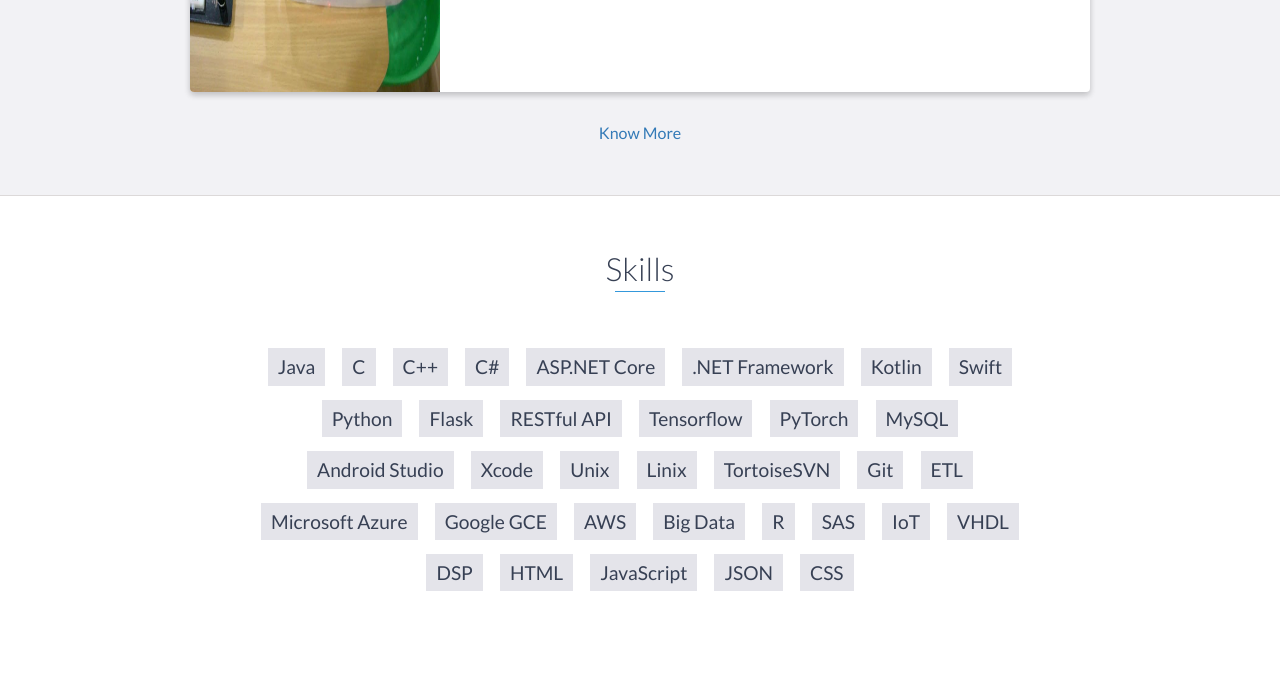
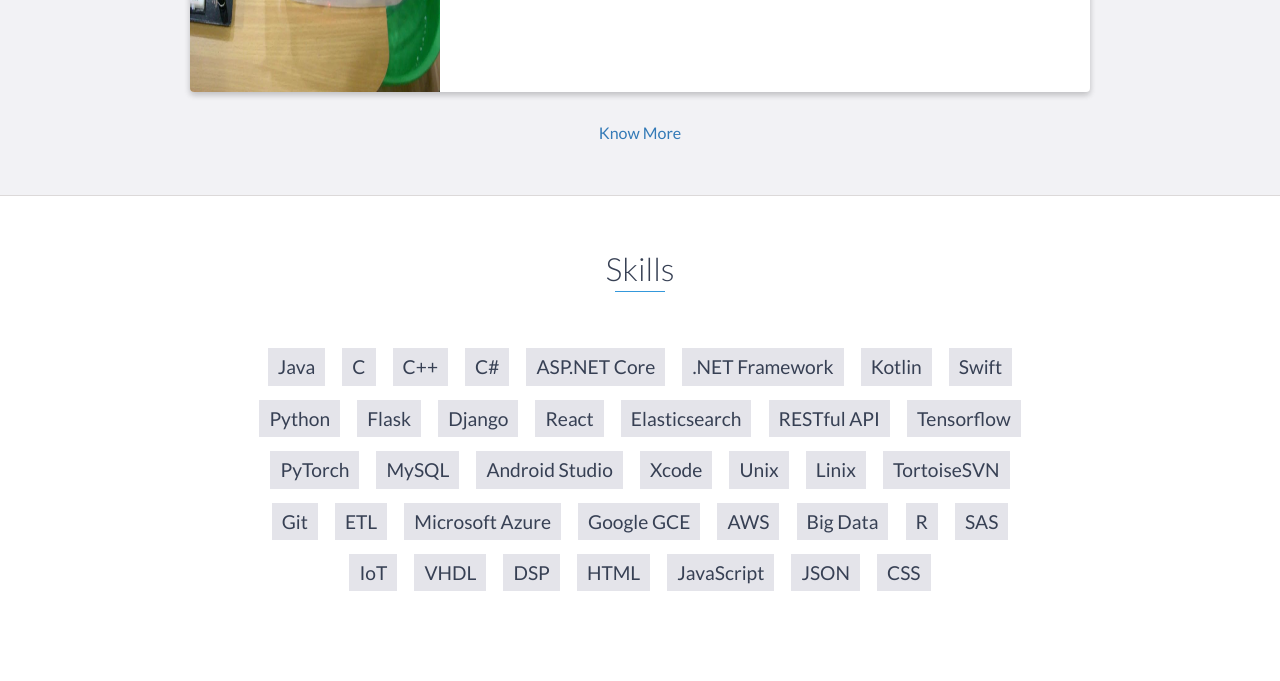
Before and after one commit to Chrischrislch/Chrischrislch.github.io, a website: page index.html in a window 1280 px wide. Shown: the part 4092-4773 px from the top of the page. Drawn offline with nearby package versions, Linux system fonts and the light colour scheme.

Commit message:
Update index.html

```diff
--- a/index.html
+++ b/index.html
@@ -225,6 +225,9 @@
 	    <li>Swift</li>
             <li>Python</li>
 	    <li>Flask</li>
+	    <li>Django</li>
+	    <li>React</li>
+	    <li>Elasticsearch</li>
 	    <li>RESTful API</li>
             <li>Tensorflow</li>
             <li>PyTorch</li>
```
